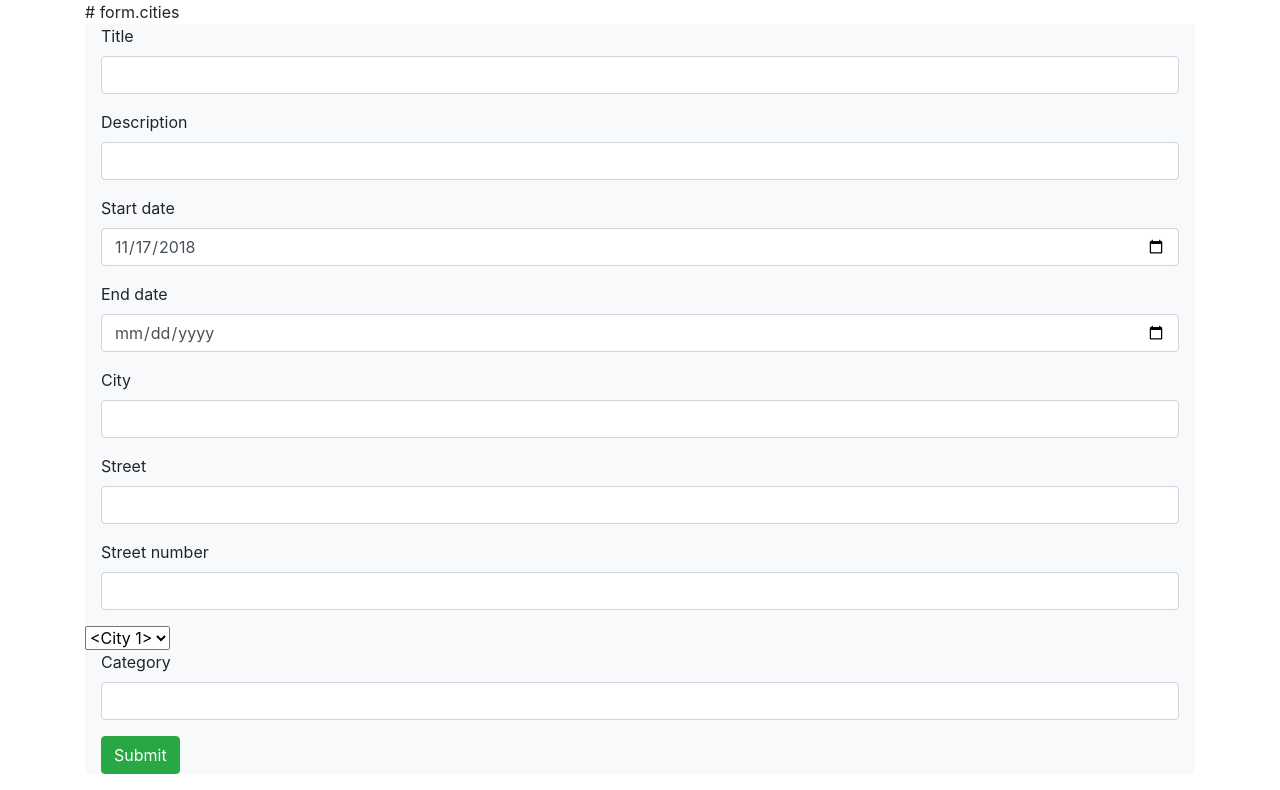
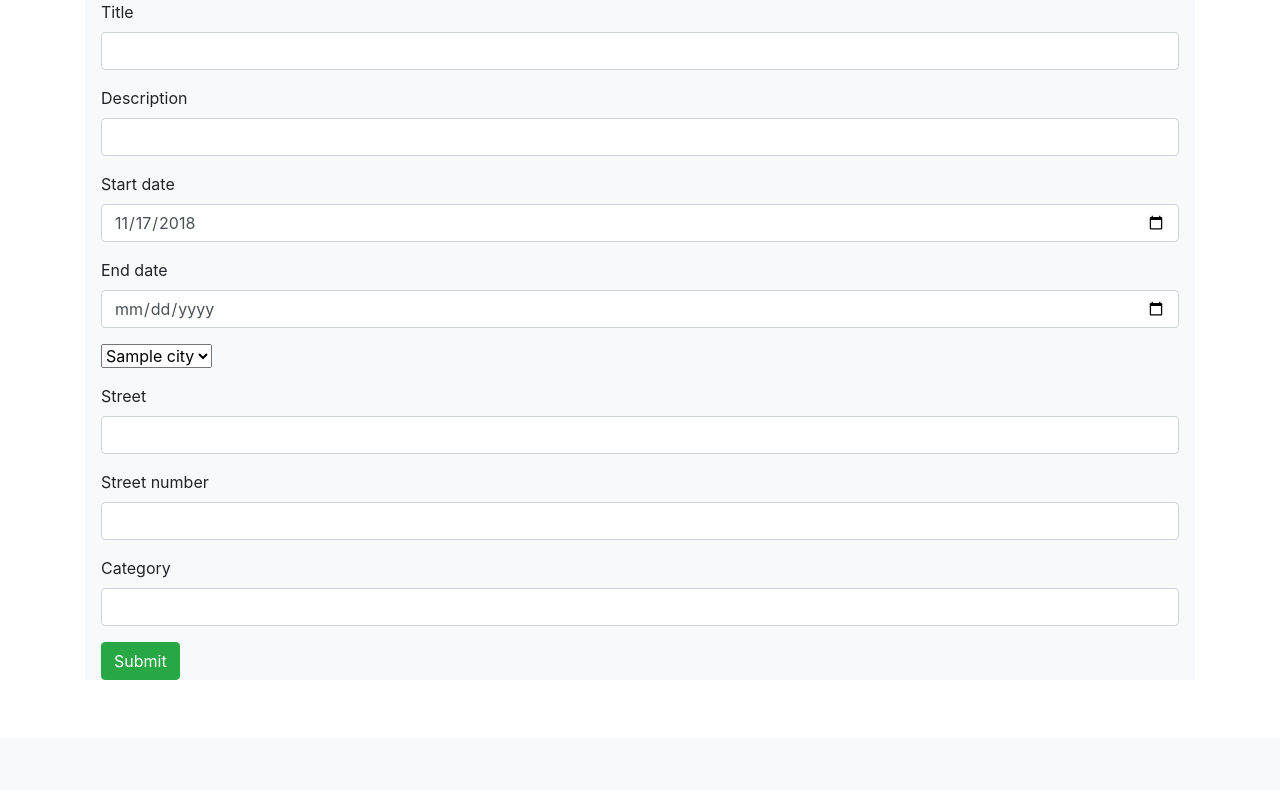
Before and after one commit to majakubo/LetsCodeSii2018, a Flask app: page /add_poster in a window 1280 px wide. Shown: the part 62-852 px from the top of the page. After the commit the page ends 742 px from the top, so only its background shows below. Run offline with Flask 2, Linux system fonts and the light colour scheme; a user stored in the database is signed in; tables that the repository leaves empty hold one stand-in row (values such as "Sample post"); some libraries are stand-ins or nearby versions.

Commit message:
added select form

```diff
--- a/helpful_spirits/templates/add_poster.html
+++ b/helpful_spirits/templates/add_poster.html
@@ -4,8 +4,6 @@
 {% block title %} User Login {% endblock %}
 
 {% block body %}
-# form.cities
-
     <div id="wrapper-div" style="background-color: #f8f9fa;">
         {% if form.errors %}
             <div class="alert alert-danger py-2 my-1">Wrong data!</div>
@@ -36,20 +34,19 @@
                 {{ render_field(form.end_date, class_="form-control") }}
             </div>
             <div class="form-group mx-3">
-                {{ render_field(form.city, class_="form-control") }}
+                <select>
+                {% for city in form.cities %}
+                    <option value="{{ city }}" id='city' name='city' selected={{ city.name }} >{{ city.name }}</option>
+                {% endfor %}
+                </select>
             </div>
+
             <div class="form-group mx-3">
                 {{ render_field(form.location_street, class_="form-control") }}
             </div>
             <div class="form-group mx-3">
                 {{ render_field(form.location_street_number, class_="form-control") }}
             </div>
-            <select>
-
-                {% for city in form.cities %}
-                    <option value="{{ city }}" selected={{ city }} >{{ city }}</option>
-                {% endfor %}
-            </select>
             <div class="form-group mx-3">
                 {{ render_field(form.category_name, class_="form-control") }}
             </div>
```
